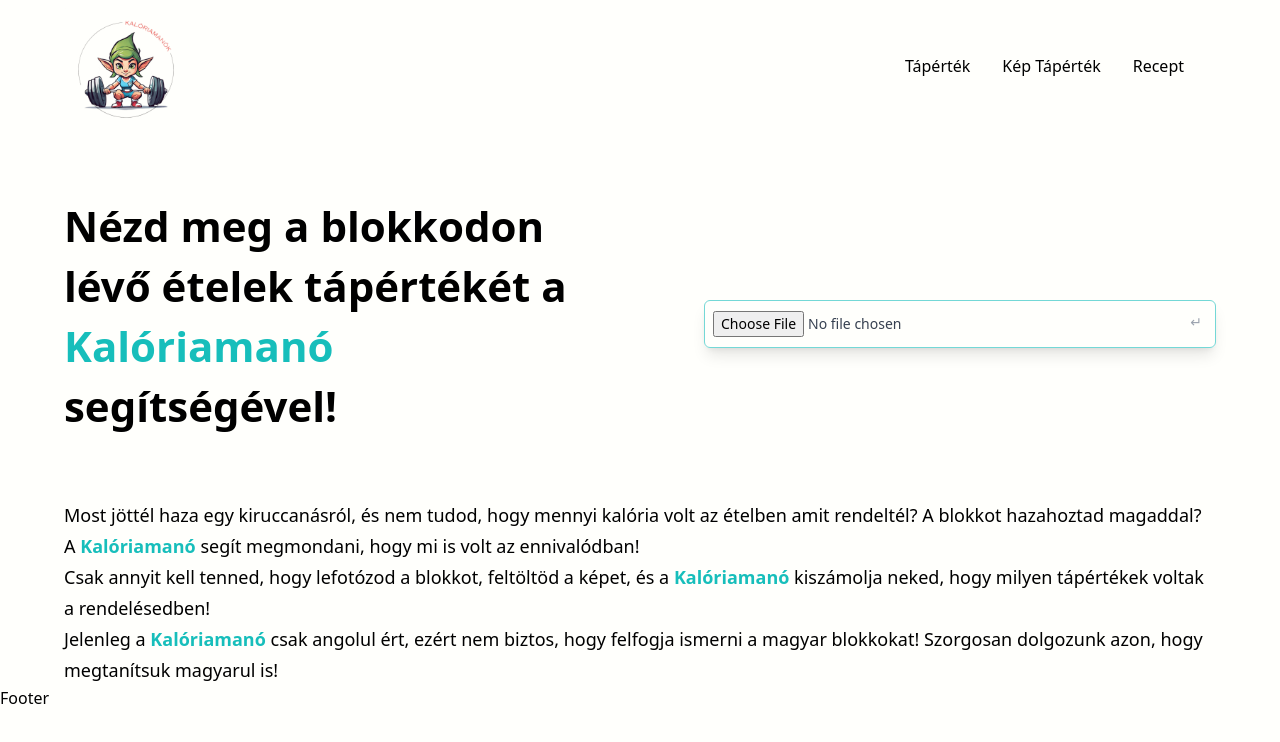
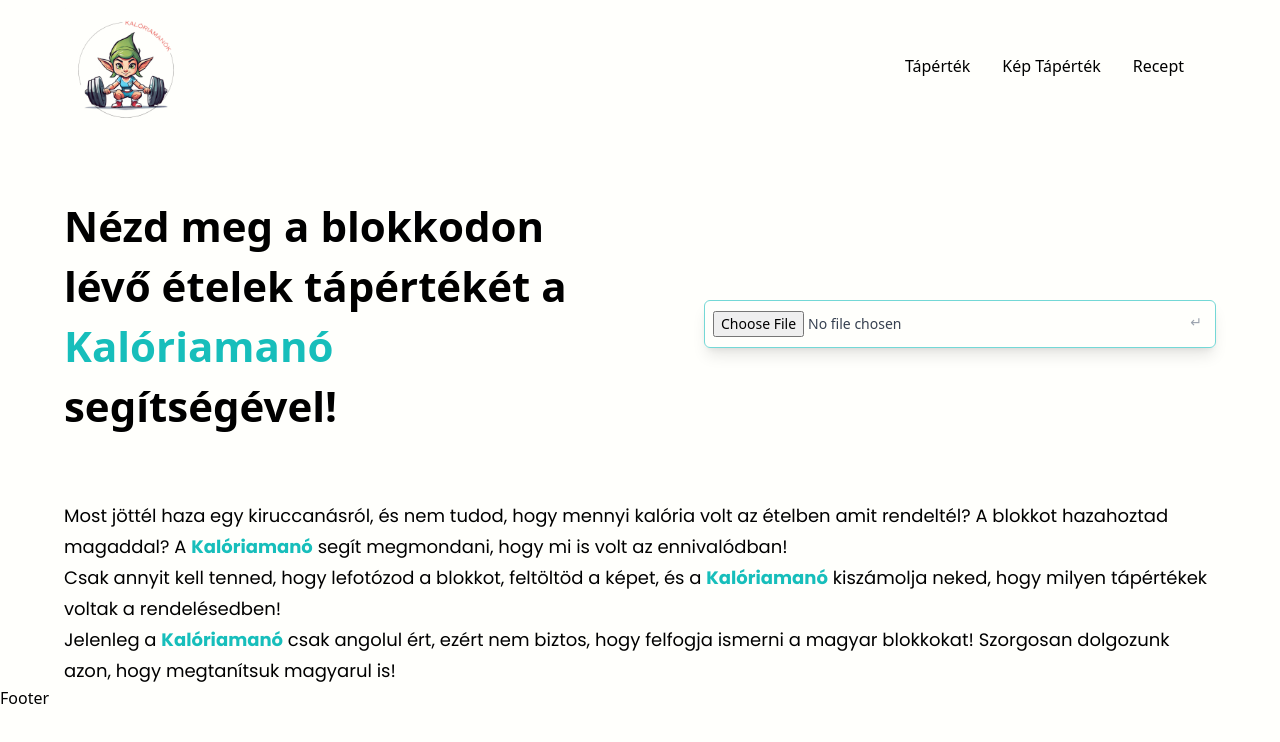
Before and after one commit to Kaloriamanok/Kaloriamano, a React (Vite) app: page /imagenutrition in a window 1280 px wide. Shown: the top 742 px of the page. Built offline with nearby package versions, Linux system fonts and the light colour scheme.

Commit message:
Selected Poppins font for the project

```diff
--- a/src/index.css
+++ b/src/index.css
@@ -1,3 +1,5 @@
+@import url("https://fonts.googleapis.com/css2?family=Poppins:wght@400;500;600;700;800;900&display=swap");
+
 @tailwind base;
 @tailwind components;
 @tailwind utilities;
--- a/src/style.js
+++ b/src/style.js
@@ -3,8 +3,8 @@
 
 const styles = {
   heading2:
-    "font-semibold xd:leading-[76px] leading-[66px] w-full text-[36px] leading-[44px]",
-  paragraph: "font-normal text-[18px] leading-[31px]",
+    "font-semibold font-poppins xd:leading-[76px] leading-[66px] w-full text-[36px] leading-[44px]",
+  paragraph: "font-poppins text-[18px] leading-[31px] ",
 
   flexCenter: "flex justify-center items-center",
   flexStart: "flex justify-center items-start",
--- a/tailwind.config.js
+++ b/tailwind.config.js
@@ -62,7 +62,9 @@ export default {
           900: "#333332",
         },
       },
-      fontFamily: {},
+      fontFamily: {
+        poppins: ["Poppins", "sans-serif"],
+      },
     },
     screens: {
       xs: "480px",
```
